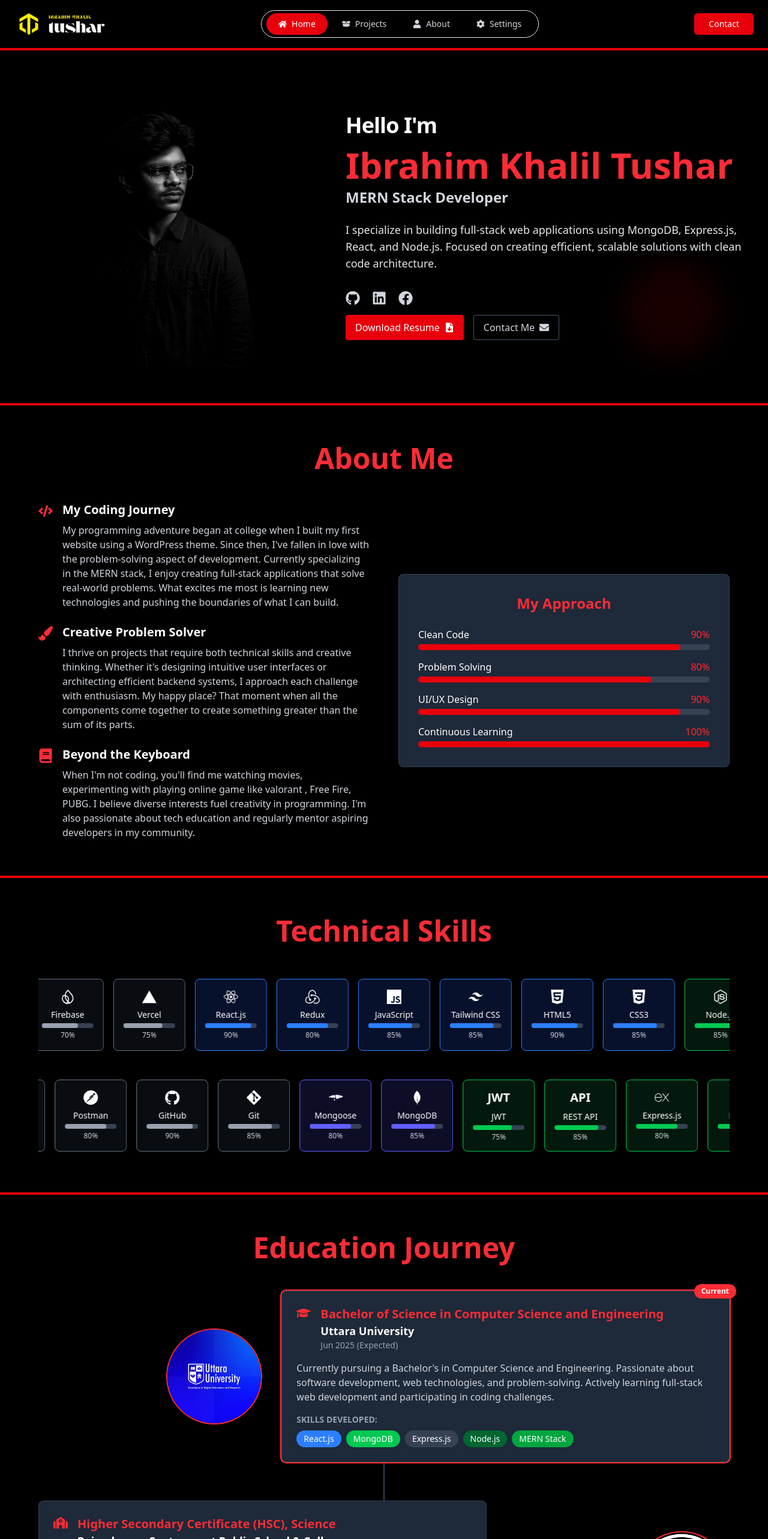
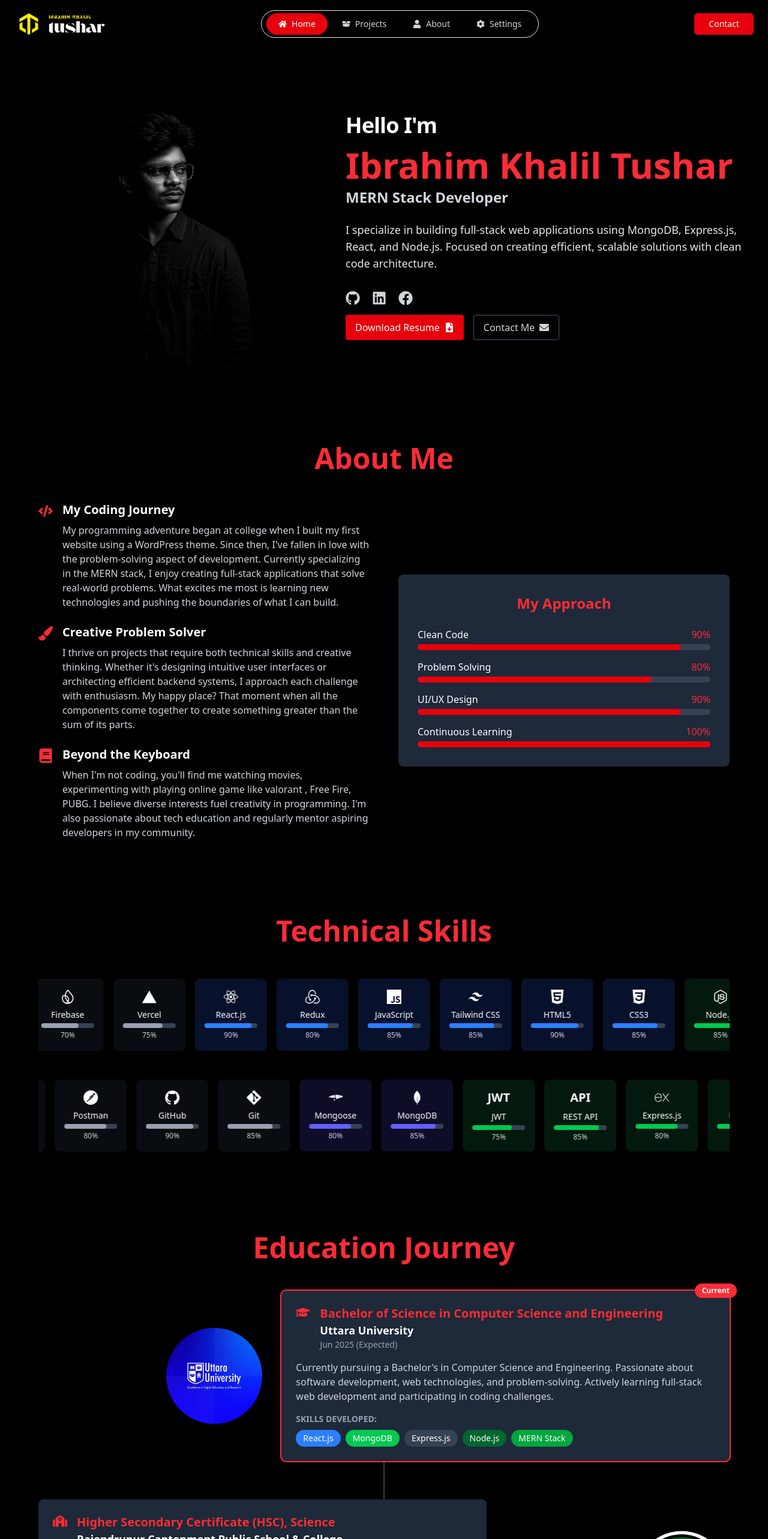
Before and after one commit to iktushar01/Tushar.Dev.Portfolio, a React (Vite) app: page / in a window 1280 px wide. Shown: the top 2566 px of the page at 60% size. Built offline with nearby package versions, Linux system fonts and the light colour scheme.

Commit message:
remove border

```diff
--- a/src/Components/AboutMe/AboutMe.jsx
+++ b/src/Components/AboutMe/AboutMe.jsx
@@ -33,7 +33,7 @@ const AboutMe = () => {
                   transform: `translateY(${y}px)`,
                 }}
               >
-                <span className=" pb-2">About Me</span>
+                <span className="pb-2">About Me</span>
               </h2>
             )}
           </Motion>
@@ -103,7 +103,7 @@ const AboutMe = () => {
             >
               {({ opacity, scale }) => (
                 <div
-                  className="bg-gray-800 p-8 rounded-lg border border-gray-700"
+                  className="bg-gray-800 p-8 rounded-lg"
                   style={{
                     opacity,
                     transform: `scale(${scale})`
@@ -153,19 +153,6 @@ const AboutMe = () => {
           </div>
         </div>
       </div>
-
-      {/* Animated bottom border */}
-      <Motion
-        defaultStyle={{ scaleX: 0 }}
-        style={{ scaleX: spring(1, { stiffness: 60, damping: 15 }) }}
-      >
-        {({ scaleX }) => (
-          <div
-            className="absolute bottom-0 left-0 w-full h-1 bg-red-600"
-            style={{ transform: `scaleX(${scaleX})`, transformOrigin: 'left' }}
-          ></div>
-        )}
-      </Motion>
     </section>
   );
 };
--- a/src/Components/ContactUs/ContactUs.jsx
+++ b/src/Components/ContactUs/ContactUs.jsx
@@ -62,7 +62,6 @@ const ContactUs = () => {
 
   return (
     <section id="contact" className="bg-black text-white py-20 px-4 sm:px-8 relative overflow-hidden">
-
       <div className="container mx-auto max-w-6xl">
         <motion.div
           ref={ref}
@@ -92,18 +91,10 @@ const ContactUs = () => {
             {/* Headline */}
             <motion.h2
               variants={item}
-              className="text-3xl sm:text-4xl font-bold mb-6 text-red-500"
+              className="text-3xl sm:text-4xl font-bold mb-6 text-red-500 text-center md:text-left"
             >
               Let's Work Together
             </motion.h2>
-
-            {/* Intro Message */}
-            <motion.p
-              variants={item}
-              className="text-gray-300 text-lg mb-8"
-            >
-              Feel free to reach out for freelance work, collaborations, or just a chat about tech and design.
-            </motion.p>
 
             {/* Contact Form */}
             <motion.form
@@ -115,7 +106,7 @@ const ContactUs = () => {
                   <input
                     type="text"
                     placeholder="Your Name"
-                    className="w-full bg-gray-800 border border-gray-700 rounded-sm px-4 py-3 text-white focus:outline-none focus:ring-2 focus:ring-red-500"
+                    className="w-full bg-gray-800 rounded-sm px-4 py-3 text-white focus:outline-none focus:ring-2 focus:ring-red-500"
                     required
                   />
                 </div>
@@ -123,7 +114,7 @@ const ContactUs = () => {
                   <input
                     type="email"
                     placeholder="Your Email"
-                    className="w-full bg-gray-800 border border-gray-700 rounded-sm px-4 py-3 text-white focus:outline-none focus:ring-2 focus:ring-red-500"
+                    className="w-full bg-gray-800 rounded-sm px-4 py-3 text-white focus:outline-none focus:ring-2 focus:ring-red-500"
                     required
                   />
                 </div>
@@ -132,7 +123,7 @@ const ContactUs = () => {
                 <textarea
                   placeholder="Your Message"
                   rows="5"
-                  className="w-full bg-gray-800 border border-gray-700 rounded-sm px-4 py-3 text-white focus:outline-none focus:ring-2 focus:ring-red-500"
+                  className="w-full bg-gray-800 rounded-sm px-4 py-3 text-white focus:outline-none focus:ring-2 focus:ring-red-500"
                   required
                 ></textarea>
               </div>
@@ -208,15 +199,6 @@ const ContactUs = () => {
           </motion.div>
         </motion.div>
       </div>
-
-      {/* Bottom border */}
-      <motion.div
-        initial={{ scaleX: 0 }}
-        animate={{ scaleX: 1 }}
-        transition={{ duration: 0.8, delay: 0.4 }}
-        className="absolute bottom-0 left-0 w-full h-1 bg-red-600"
-        style={{ transformOrigin: 'left' }}
-      />
     </section>
   );
 };
--- a/src/Components/Education/Education.jsx
+++ b/src/Components/Education/Education.jsx
@@ -135,7 +135,7 @@ const Education = () => {
                   >
                     {/* Institution Logo */}
                     <div className="lg:w-1/3 flex justify-center lg:justify-end">
-                      <div className="w-32 h-32 lg:w-40 lg:h-40 rounded-full border-2 border-red-500  flex items-center justify-center overflow-hidden">
+                      <div className="w-32 h-32 lg:w-40 lg:h-40 rounded-full flex items-center justify-center overflow-hidden">
                         <img
                           src={item.logo}
                           alt={`${item.institution} logo`}
@@ -147,7 +147,7 @@ const Education = () => {
                     {/* Education Card */}
                     <div className="lg:w-2/3">
                       <div
-                        className={`relative bg-gray-800 p-6 rounded-lg border border-gray-700 ${
+                        className={`relative bg-gray-800 p-6 rounded-lg ${
                           item.current ? "ring-2 ring-red-500" : ""
                         }`}
                       >
@@ -200,19 +200,6 @@ const Education = () => {
           </div>
         </div>
       </div>
-
-      {/* Animated bottom border */}
-      <Motion
-        defaultStyle={{ scaleX: 0 }}
-        style={{ scaleX: spring(1, { stiffness: 60, damping: 15 }) }}
-      >
-        {({ scaleX }) => (
-          <div
-            className="absolute bottom-0 left-0 w-full h-1 bg-red-600"
-            style={{ transform: `scaleX(${scaleX})`, transformOrigin: "left" }}
-          ></div>
-        )}
-      </Motion>
     </section>
   );
 };
--- a/src/Components/Header/Headers.jsx
+++ b/src/Components/Header/Headers.jsx
@@ -43,22 +43,6 @@ const Header = () => {
       animate={inView ? "show" : "hidden"}
       className="bg-black text-white flex flex-col md:flex-row items-center justify-center px-4 sm:px-8 py-12 md:py-16 relative overflow-hidden"
     >
-      {/* Decorative red elements */}
-      <motion.div
-        initial={{ scaleX: 0 }}
-        animate={{ scaleX: 1 }}
-        transition={{ duration: 0.8, delay: 0.2 }}
-        className="absolute top-0 left-0 w-full h-1 bg-red-600"
-        style={{ transformOrigin: 'left' }}
-      ></motion.div>
-
-      <motion.div
-        initial="hidden"
-        animate="show"
-        variants={circleVariants}
-        className="absolute bottom-10 right-10 md:bottom-20 md:right-20 w-32 h-32 md:w-40 md:h-40 rounded-full bg-red-600 opacity-10 blur-xl"
-      ></motion.div>
-
       {/* Content container */}
       <div className="container mx-auto flex flex-col md:flex-row-reverse items-center justify-between gap-0 lg:gap-12 xl:gap-16 z-10">
         {/* Text content */}
@@ -162,15 +146,6 @@ const Header = () => {
           </div>
         </motion.div>
       </div>
-
-      {/* Bottom border */}
-      <motion.div
-        initial={{ scaleX: 0 }}
-        animate={{ scaleX: 1 }}
-        transition={{ duration: 0.8, delay: 0.4 }}
-        className="absolute bottom-0 left-0 w-full h-1 bg-red-600"
-        style={{ transformOrigin: 'left' }}
-      ></motion.div>
     </motion.header>
   );
 };
--- a/src/Components/Projects/Projects.jsx
+++ b/src/Components/Projects/Projects.jsx
@@ -1,8 +1,14 @@
-import React, { useState } from 'react';
-import { motion } from 'framer-motion';
-import { useInView } from 'react-intersection-observer';
-import { FiGithub, FiExternalLink, FiX, FiChevronLeft, FiChevronRight } from 'react-icons/fi';
-import project1Img from '../../assets/projectMarathon.png';
+import React, { useState } from "react";
+import { motion } from "framer-motion";
+import { useInView } from "react-intersection-observer";
+import {
+  FiGithub,
+  FiExternalLink,
+  FiX,
+  FiChevronLeft,
+  FiChevronRight,
+} from "react-icons/fi";
+import project1Img from "../../assets/projectMarathon.png";
 
 const Projects = () => {
   const [selectedProject, setSelectedProject] = useState(null);
@@ -15,97 +21,94 @@ const Projects = () => {
   const projects = [
     {
       id: 1,
-      title: 'E-Commerce Platform',
+      title: "E-Commerce Platform",
       images: [project1Img],
-      description: 'A full-featured e-commerce platform with product listings, cart functionality, and secure checkout.',
-      technologies: ['React', 'Node.js', 'MongoDB', 'Express', 'Redux'],
-      liveLink: 'https://ecommerce-demo.com',
-      githubLink: 'https://github.com/username/ecommerce',
+      description:
+        "A full-featured e-commerce platform with product listings, cart functionality, and secure checkout.",
+      technologies: ["React", "Node.js", "MongoDB", "Express", "Redux"],
+      liveLink: "https://ecommerce-demo.com",
+      githubLink: "https://github.com/username/ecommerce",
       challenges: [
-        'Implementing secure payment gateway integration',
-        'Managing complex state with multiple product variants',
-        'Optimizing performance for large product catalogs'
+        "Implementing secure payment gateway integration",
+        "Managing complex state with multiple product variants",
+        "Optimizing performance for large product catalogs",
       ],
       improvements: [
-        'Add product recommendation engine',
-        'Implement AR product preview',
-        'Expand mobile app version'
-      ]
+        "Add product recommendation engine",
+        "Implement AR product preview",
+        "Expand mobile app version",
+      ],
     },
     {
       id: 2,
-      title: 'Task Management App',
+      title: "Task Management App",
       images: [project1Img],
-      description: 'A collaborative task management application with real-time updates and team features.',
-      technologies: ['React', 'Firebase', 'Material UI', 'React DnD'],
-      liveLink: 'https://taskmanager-demo.com',
-      githubLink: 'https://github.com/username/taskmanager',
+      description:
+        "A collaborative task management application with real-time updates and team features.",
+      technologies: ["React", "Firebase", "Material UI", "React DnD"],
+      liveLink: "https://taskmanager-demo.com",
+      githubLink: "https://github.com/username/taskmanager",
       challenges: [
-        'Real-time synchronization across multiple users',
-        'Drag-and-drop interface implementation',
-        'Offline functionality with sync when online'
+        "Real-time synchronization across multiple users",
+        "Drag-and-drop interface implementation",
+        "Offline functionality with sync when online",
       ],
       improvements: [
-        'Add calendar view integration',
-        'Implement AI-powered task suggestions',
-        'Add time tracking features'
-      ]
+        "Add calendar view integration",
+        "Implement AI-powered task suggestions",
+        "Add time tracking features",
+      ],
     },
     {
       id: 3,
-      title: 'Health & Fitness Tracker',
+      title: "Health & Fitness Tracker",
       images: [project1Img],
-      description: 'Comprehensive fitness tracking application with workout plans and nutrition logging.',
-      technologies: ['React Native', 'GraphQL', 'Apollo', 'MongoDB'],
-      liveLink: 'https://fitness-tracker-demo.com',
-      githubLink: 'https://github.com/username/fitness-tracker',
+      description:
+        "Comprehensive fitness tracking application with workout plans and nutrition logging.",
+      technologies: ["React Native", "GraphQL", "Apollo", "MongoDB"],
+      liveLink: "https://fitness-tracker-demo.com",
+      githubLink: "https://github.com/username/fitness-tracker",
       challenges: [
-        'Handling complex data relationships for nutrition tracking',
-        'Implementing smooth animations in React Native',
-        'Optimizing for both iOS and Android platforms'
+        "Handling complex data relationships for nutrition tracking",
+        "Implementing smooth animations in React Native",
+        "Optimizing for both iOS and Android platforms",
       ],
       improvements: [
-        'Add social features and challenges',
-        'Integrate with wearable devices',
-        'Implement machine learning for personalized recommendations'
-      ]
-    }
+        "Add social features and challenges",
+        "Integrate with wearable devices",
+        "Implement machine learning for personalized recommendations",
+      ],
+    },
   ];
 
   const openModal = (project) => {
     setSelectedProject(project);
     setCurrentImageIndex(0);
-    document.body.style.overflow = 'hidden';
+    document.body.style.overflow = "hidden";
   };
 
   const closeModal = () => {
     setSelectedProject(null);
-    document.body.style.overflow = 'auto';
+    document.body.style.overflow = "auto";
   };
 
   const nextImage = () => {
-    setCurrentImageIndex(prev =>
+    setCurrentImageIndex((prev) =>
       prev === selectedProject.images.length - 1 ? 0 : prev + 1
     );
   };
 
   const prevImage = () => {
-    setCurrentImageIndex(prev =>
+    setCurrentImageIndex((prev) =>
       prev === 0 ? selectedProject.images.length - 1 : prev - 1
     );
   };
 
   return (
-    <section id="projects" className="py-16 px-4 sm:px-8 bg-black text-white relative overflow-hidden">
-      {/* Animated bottom border */}
-      <motion.div
-        initial={{ scaleX: 0 }}
-        animate={inView ? { scaleX: 1 } : {}}
-        transition={{ duration: 0.8, ease: "easeOut" }}
-        className="absolute bottom-0 left-0 w-full h-1 bg-red-600"
-        style={{ transformOrigin: "left" }}
-      />
-
+    <section
+      id="projects"
+      className="py-16 px-4 sm:px-8 bg-black text-white relative overflow-hidden"
+    >
       <div className="container mx-auto max-w-6xl relative z-10">
         <motion.h2
           ref={ref}
@@ -142,7 +145,10 @@ const Projects = () => {
                   <p className="text-gray-300 mb-4">{project.description}</p>
                   <div className="flex flex-wrap gap-2 mb-4">
                     {project.technologies.slice(0, 4).map((tech, i) => (
-                      <span key={i} className="px-2 py-1 bg-gray-700 rounded-full text-xs">
+                      <span
+                        key={i}
+                        className="px-2 py-1 bg-gray-700 rounded-full text-xs"
+                      >
                         {tech}
                       </span>
                     ))}
@@ -209,7 +215,9 @@ const Projects = () => {
                     <button
                       key={index}
                       onClick={() => setCurrentImageIndex(index)}
-                      className={`flex-shrink-0 w-16 h-16 rounded-md overflow-hidden border-2 ${currentImageIndex === index ? 'border-red-500' : 'border-transparent'}`}
+                      className={`flex-shrink-0 w-16 h-16 rounded-md overflow-hidden ${
+                        currentImageIndex === index ? "ring-2 ring-red-500" : ""
+                      }`}
                     >
                       <img
                         src={img}
@@ -223,14 +231,23 @@ const Projects = () => {
 
               {/* Right side - Details */}
               <div className="lg:w-1/2 p-6">
-                <h3 className="text-2xl font-bold mb-2">{selectedProject.title}</h3>
-                <p className="text-gray-300 mb-6">{selectedProject.description}</p>
+                <h3 className="text-2xl font-bold mb-2">
+                  {selectedProject.title}
+                </h3>
+                <p className="text-gray-300 mb-6">
+                  {selectedProject.description}
+                </p>
 
                 <div className="mb-6">
-                  <h4 className="text-lg font-semibold mb-2 text-red-500">Technologies Used</h4>
+                  <h4 className="text-lg font-semibold mb-2 text-red-500">
+                    Technologies Used
+                  </h4>
                   <div className="flex flex-wrap gap-2">
                     {selectedProject.technologies.map((tech, i) => (
-                      <span key={i} className="px-3 py-1 bg-gray-700 rounded-full text-sm">
+                      <span
+                        key={i}
+                        className="px-3 py-1 bg-gray-700 rounded-full text-sm"
+                      >
                         {tech}
                       </span>
                     ))}
@@ -239,7 +256,9 @@ const Projects = () => {
 
                 <div className="grid grid-cols-1 md:grid-cols-2 gap-6 mb-6">
                   <div>
-                    <h4 className="text-lg font-semibold mb-2 text-red-500">Challenges Faced</h4>
+                    <h4 className="text-lg font-semibold mb-2 text-red-500">
+                      Challenges Faced
+                    </h4>
                     <ul className="list-disc pl-5 text-gray-300 space-y-2">
                       {selectedProject.challenges.map((challenge, i) => (
                         <li key={i}>{challenge}</li>
@@ -247,7 +266,9 @@ const Projects = () => {
                     </ul>
                   </div>
                   <div>
-                    <h4 className="text-lg font-semibold mb-2 text-red-500">Future Improvements</h4>
+                    <h4 className="text-lg font-semibold mb-2 text-red-500">
+                      Future Improvements
+                    </h4>
                     <ul className="list-disc pl-5 text-gray-300 space-y-2">
                       {selectedProject.improvements.map((improvement, i) => (
                         <li key={i}>{improvement}</li>
--- a/src/Components/Skills/Skills.jsx
+++ b/src/Components/Skills/Skills.jsx
@@ -64,18 +64,18 @@ const Skills = () => {
 
   const getColorClass = (category) => {
     switch(category) {
-      case 'frontend': return 'bg-blue-900/30 border-blue-500';
-      case 'backend': return 'bg-green-900/30 border-green-500';
-      case 'database': return 'bg-indigo-900/30 border-indigo-500';
-      case 'tools': return 'bg-gray-800/30 border-gray-500';
-      default: return 'bg-blue-900/30 border-blue-500';
+      case 'frontend': return 'bg-blue-900/30';
+      case 'backend': return 'bg-green-900/30';
+      case 'database': return 'bg-indigo-900/30';
+      case 'tools': return 'bg-gray-800/30';
+      default: return 'bg-blue-900/30';
     }
   };
 
   const SkillItem = ({ skill }) => (
     <motion.div
       whileHover={{ scale: 1.05 }}
-      className={`flex flex-col items-center justify-center p-4 m-2 rounded-lg border ${getColorClass(skill.category)} min-w-[120px] h-[120px] backdrop-blur-sm`}
+      className={`flex flex-col items-center justify-center p-4 m-2 rounded-lg ${getColorClass(skill.category)} min-w-[120px] h-[120px] backdrop-blur-sm`}
     >
       <div className="mb-2 text-white">
         {skill.icon}
@@ -104,10 +104,9 @@ const Skills = () => {
           transition={{ duration: 0.6 }}
           className="text-center mb-12"
         >
-          <h2 className="text-3xl sm:text-4xl md:text-5xl font-bold mb-3 text-transparent bg-clip-text bg-red-500 ">
+          <h2 className="text-3xl sm:text-4xl md:text-5xl font-bold mb-3 text-transparent bg-clip-text bg-red-500">
             Technical Skills
           </h2>
-
         </motion.div>
 
         <motion.div
@@ -146,16 +145,7 @@ const Skills = () => {
           </motion.div>
         </motion.div>
       </div>
-        {/* Bottom border */}
-            <motion.div
-              initial={{ scaleX: 0 }}
-              animate={{ scaleX: 1 }}
-              transition={{ duration: 0.8, delay: 0.4 }}
-              className="absolute bottom-0 left-0 w-full h-1 bg-red-600"
-              style={{ transformOrigin: 'left' }}
-            />
     </section>
-
   );
 };
 
--- a/src/Shared/Navbar/Navbar.jsx
+++ b/src/Shared/Navbar/Navbar.jsx
@@ -16,7 +16,7 @@ export default function Navbar() {
   const closeMenu = () => setIsOpen(false);
 
   return (
-    <div className="bg-black">
+    <div className="bg-black sticky top-0 z-50 w-full">
       <div className="container mx-auto px-6 py-4 flex items-center justify-between bg-black">
         <div className="flex items-center gap-3">
           {/* Logo */}
```
